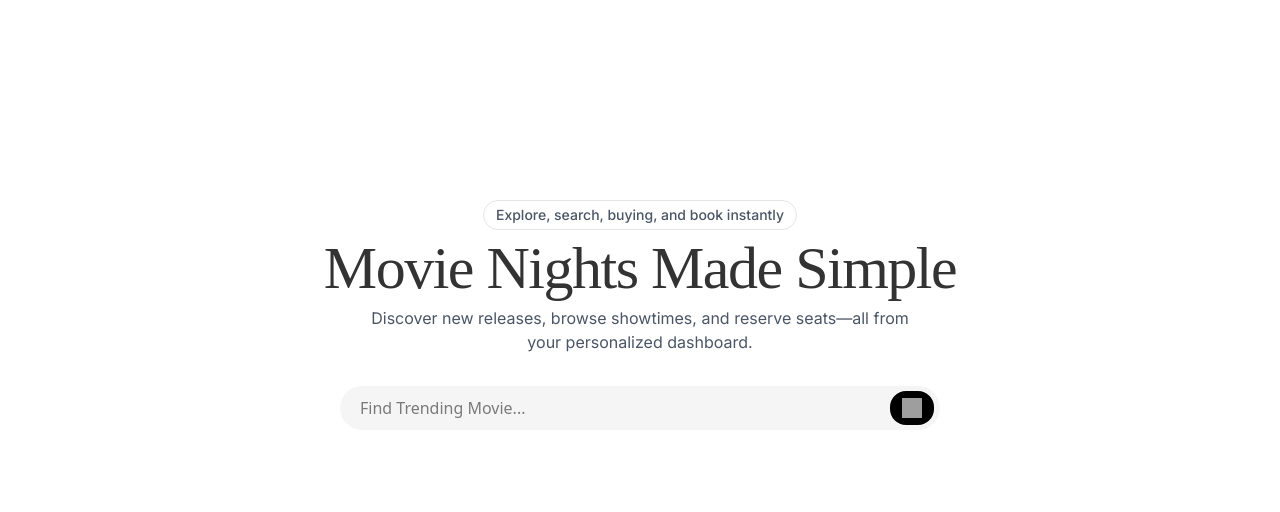
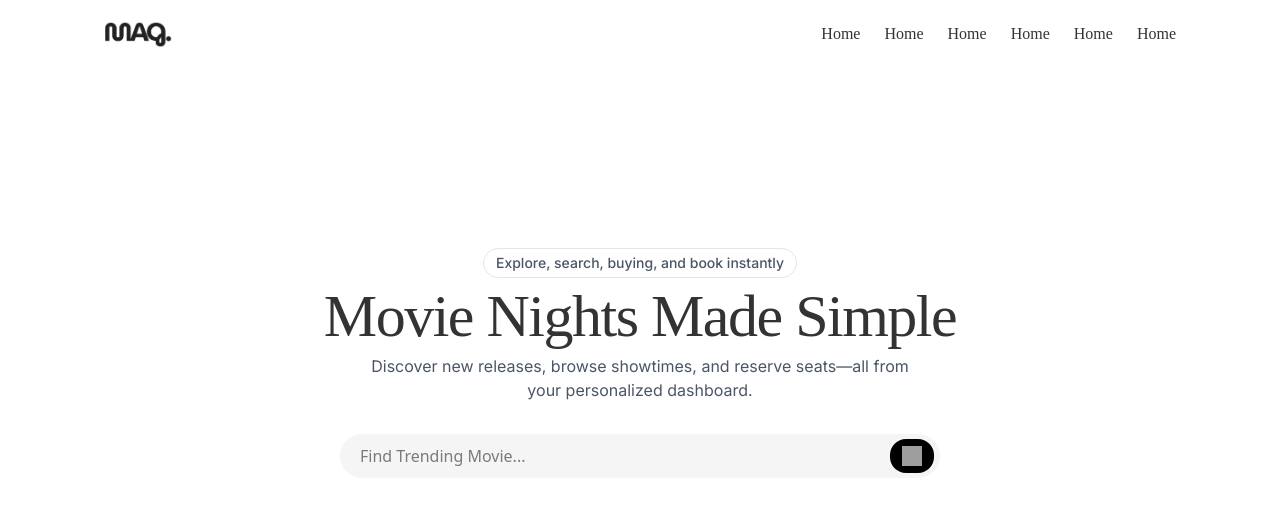
Before and after one commit to ireshdilsh/movie-buying-app, a React (Vite) app: page /user/dashbord in a window 1280 px wide. Shown: the top 512 px of the page. Built offline with nearby package versions, Linux system fonts and the light colour scheme; grey boxes are pictures that could not be loaded; a web font is replaced by a local one.

Commit message:
fix: resolve issues with UserDashboard component rendering

```diff
--- a/src/pages/UserDashboard.tsx
+++ b/src/pages/UserDashboard.tsx
@@ -1,9 +1,60 @@
-import React from 'react'
+import dark_logo from '../assets/dark_logo.png'
+import { useState } from "react";
+import { Bars3Icon, XMarkIcon } from "@heroicons/react/24/outline";
 
 export default function UserDashboard() {
+
+    const [open, setOpen] = useState(false)
+
     return (
-        <div className="flex justify-center items-center px-4 sm:px-6">
-            <div className="flex justify-center items-center flex-col mt-24 sm:mt-32 lg:mt-50">
+        <div className="flex flex-col justify-center items-center px-4 sm:px-6">
+
+            {/* user navbar */}
+            <nav className="flex justify-between items-center w-full mt-5 px-5 sm:px-8 md:px-12 lg:px-20">
+                <img src={dark_logo} className="h-6 sm:h-7" alt="Dark-Logo" />
+
+                {/* Desktop Menu */}
+                <div className="hidden sm:flex justify-center items-center gap-4 md:gap-6">
+                    <a href="#">Home</a>
+                    <a href="#">Home</a>
+                    <a href="#">Home</a>
+                    <a href="#">Home</a>
+                    <a href="#">Home</a>
+                    <a href="#">Home</a>
+                </div>
+
+                {/* Mobile Button */}
+                <button
+                    className="sm:hidden"
+                    onClick={() => setOpen(true)}
+                >
+                    <Bars3Icon className="w-6 h-6 cursor-pointer" />
+                </button>
+            </nav>
+
+            {/* Mobile Menu */}
+            {open && (
+                <div className="sm:hidden fixed inset-0 bg-black/20 bg-opacity-50 z-50 flex justify-end">
+                    <div className="bg-white w-64 h-full p-4">
+                        <button
+                            className="mb-4"
+                            onClick={() => setOpen(false)}
+                        >
+                            <XMarkIcon className="w-6 h-6 cursor-pointer" />
+                        </button>
+                        <nav className="flex flex-col gap-4">
+                            <a href="#">Home</a>
+                            <a href="#">Home</a>
+                            <a href="#">Home</a>
+                            <a href="#">Home</a>
+                            <a href="#">Home</a>
+                            <a href="#">Home</a>
+                        </nav>
+                    </div>
+                </div>
+            )}
+
+            <div className="flex justify-center items-center flex-col mt-20 sm:mt-32 lg:mt-50">
 
                 <p className="text-sm sm:text-sm text-gray-600 font-medium border border-neutral-200 px-3 py-1 rounded-3xl text-center">
                     Explore, search, buying, and book instantly
```
